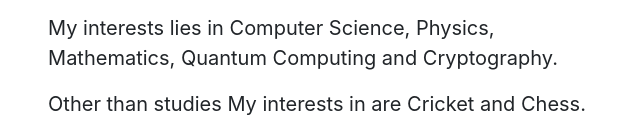
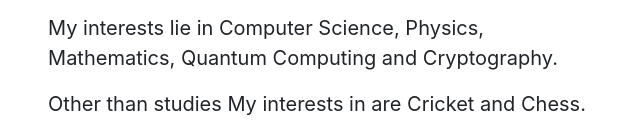
Before and after one commit to techguy186/Ranpariya-Viren, a plain HTML site: page index.html in a window 1280 px wide. Shown: the part 660-800 px from the top of the page, 62-702 px from the left. Drawn offline with nearby package versions, Linux system fonts and the light colour scheme.

Commit message:
Update index.html

```diff
--- a/index.html
+++ b/index.html
@@ -70,7 +70,7 @@
 
 			<p>I am a Web Developer learning Front-End Web Development.</p>
 			<p>I am currently a 3rd year undergraduate student of SRM Institute of Science and Technology pursuing B.tech in Computer Science and Engineering. I have skills in Responsive Web Design, Core Java Development, Object Oriented Programming,Flutter Development(Beginer) and Cryptography(Beginer).</p>
-			<p>My interests lies in Computer Science, Physics, Mathematics, Quantum Computing and Cryptography.</p>
+			<p>My interests lie in Computer Science, Physics, Mathematics, Quantum Computing and Cryptography.</p>
 			<p>Other than studies My interests in are Cricket and Chess.</p>
 		</p>
 
```
